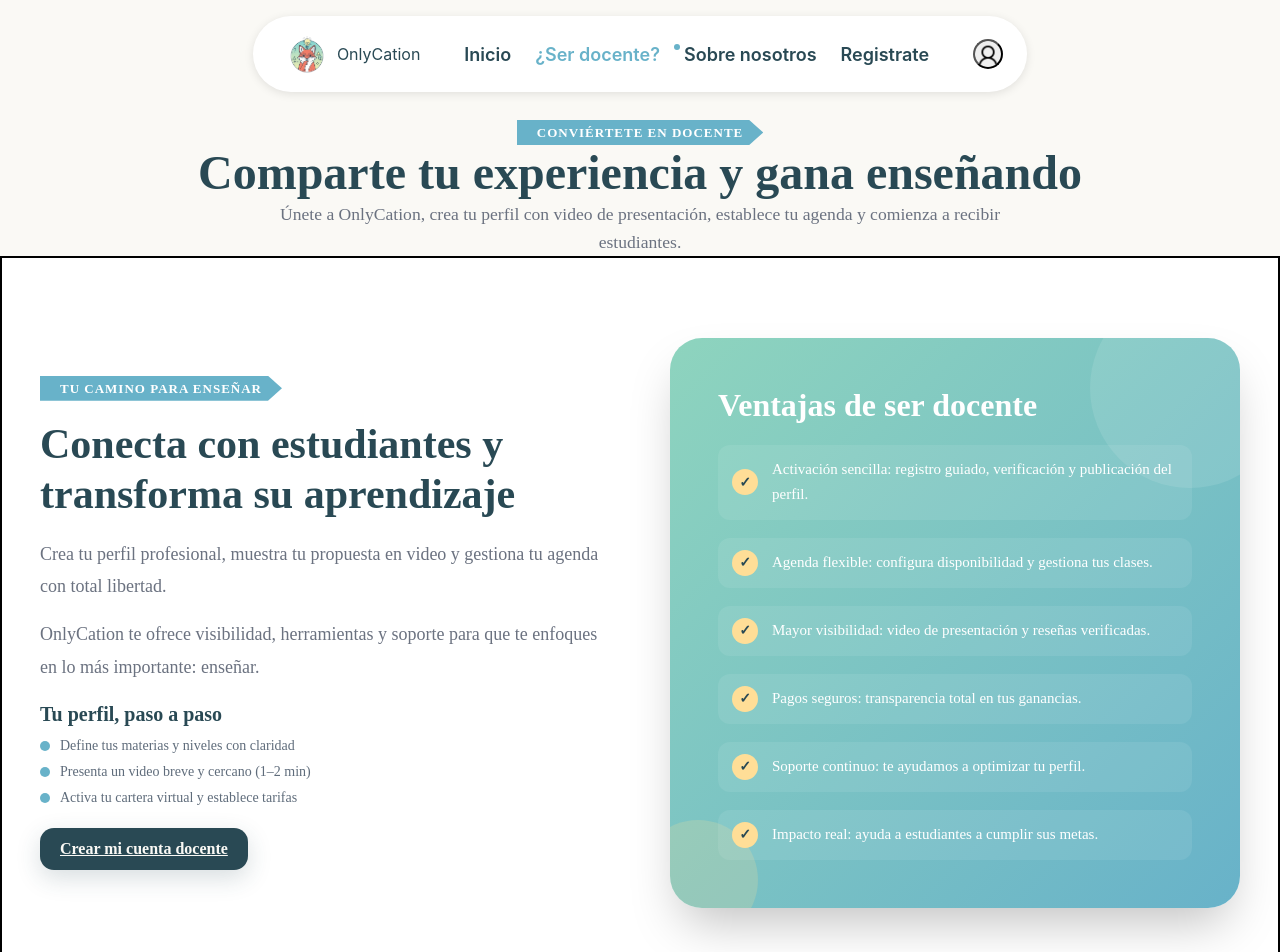
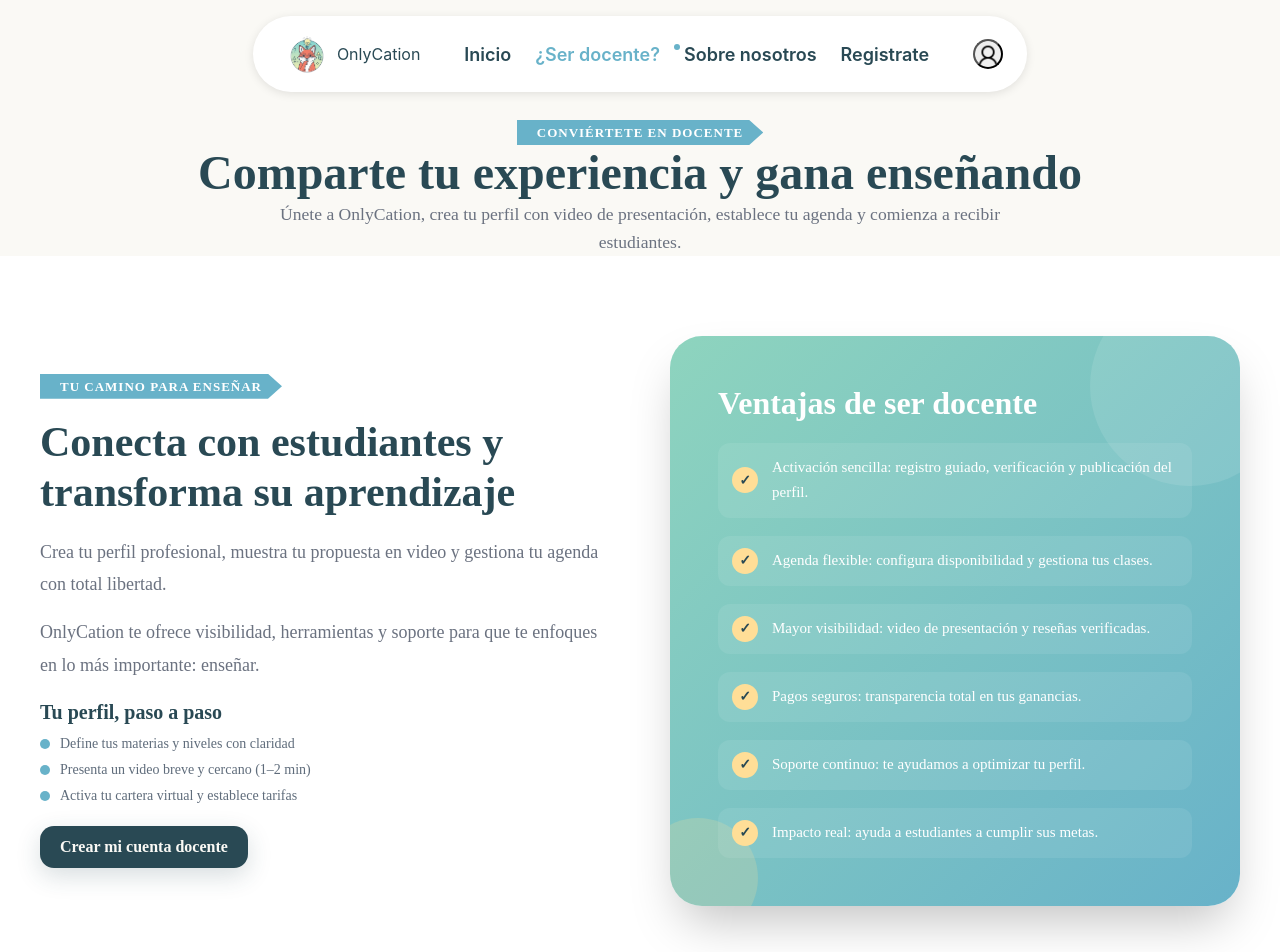
Before and after one commit to alexander1939/OnlyCation_Frontend, a React (Vite) app: page /be-teacher in a window 1280 px wide. Shown: the top 952 px of the page. Built offline with nearby package versions, Linux system fonts and the light colour scheme.

Commit message:
fix: Correciones en los estilos

```diff
--- a/src/pages/teachers/TeacherContent.tsx
+++ b/src/pages/teachers/TeacherContent.tsx
@@ -3,7 +3,7 @@
 
 const TeacherContent: React.FC = () => {
   return (
-    <div className="bg-white rounded-3xl shadow-lg border-2 border-mint-green p-8 md:p-12 space-y-10">
+    <div className="bg-white rounded-3xl shadow-lg p-8 md:p-12 space-y-10">
       {/* Sección tipo “Misión” (alineada a AboutUs) */}
       <section style={{ padding: '80px 0', backgroundColor: '#FFFFFF' }}>
         <div style={{ maxWidth: '1200px', margin: '0 auto' }}>
@@ -39,7 +39,7 @@
               {/* Botón principal en esta sección */}
               <div style={{ marginTop: '22px' }}>
                 <a
-                  href="/register/teacher"
+                  href="/register"
                   className="inline-block"
                   style={{
                     backgroundColor: '#294954',
@@ -47,10 +47,17 @@
                     padding: '12px 20px',
                     borderRadius: '14px',
                     fontWeight: 700,
-                    boxShadow: '0 8px 24px rgba(41,73,84,0.18)'
+                    boxShadow: '0 8px 24px rgba(41,73,84,0.18)',
+                    textDecoration: 'none'
                   }}
-                  onMouseEnter={(e) => (e.currentTarget.style.backgroundColor = '#1e3a42')}
-                  onMouseLeave={(e) => (e.currentTarget.style.backgroundColor = '#294954')}
+                  onMouseEnter={(e) => {
+                    e.currentTarget.style.backgroundColor = '#1e3a42';
+                    e.currentTarget.style.textDecoration = 'none';
+                  }}
+                  onMouseLeave={(e) => {
+                    e.currentTarget.style.backgroundColor = '#294954';
+                    e.currentTarget.style.textDecoration = 'none';
+                  }}
                 >
                   Crear mi cuenta docente
                 </a>
```
